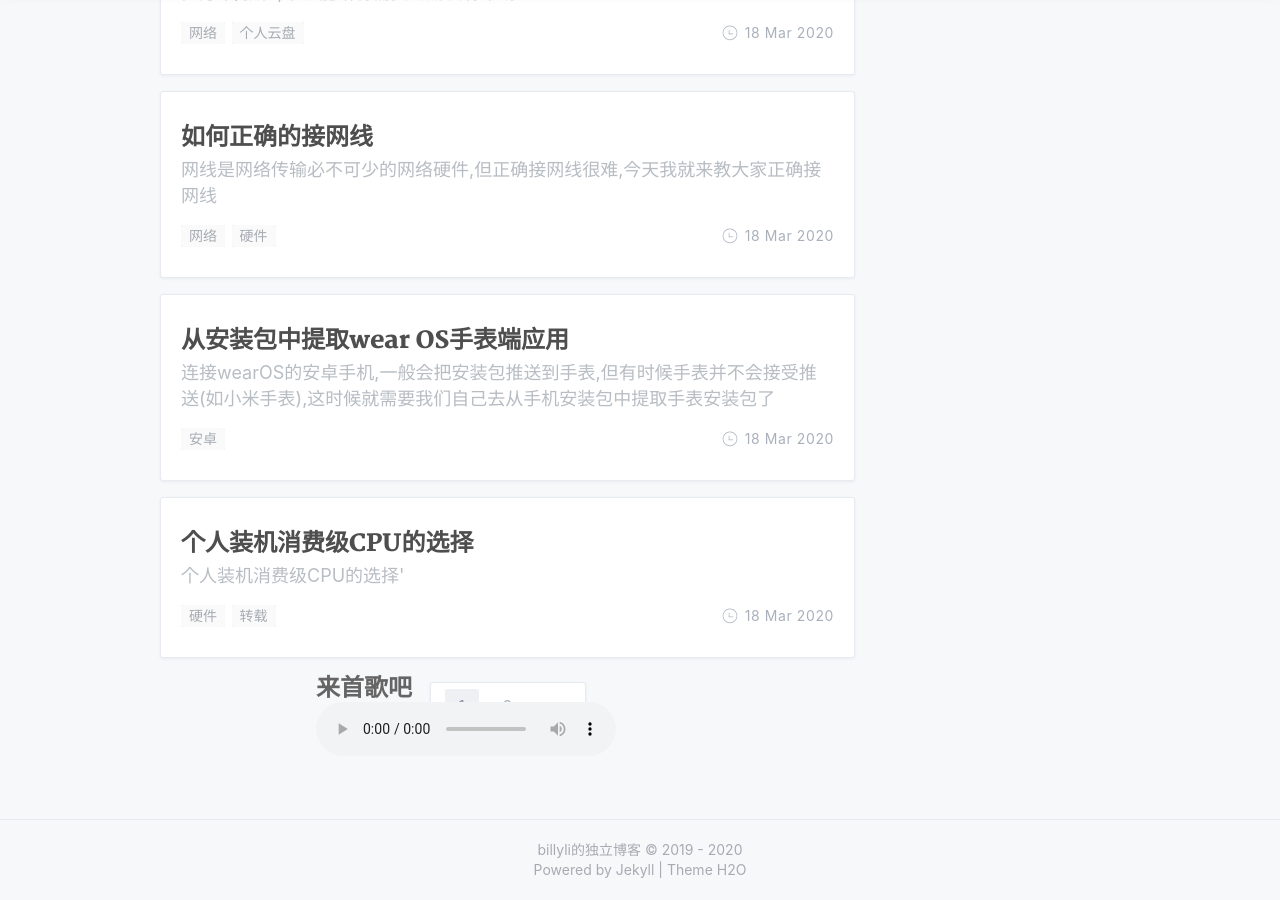
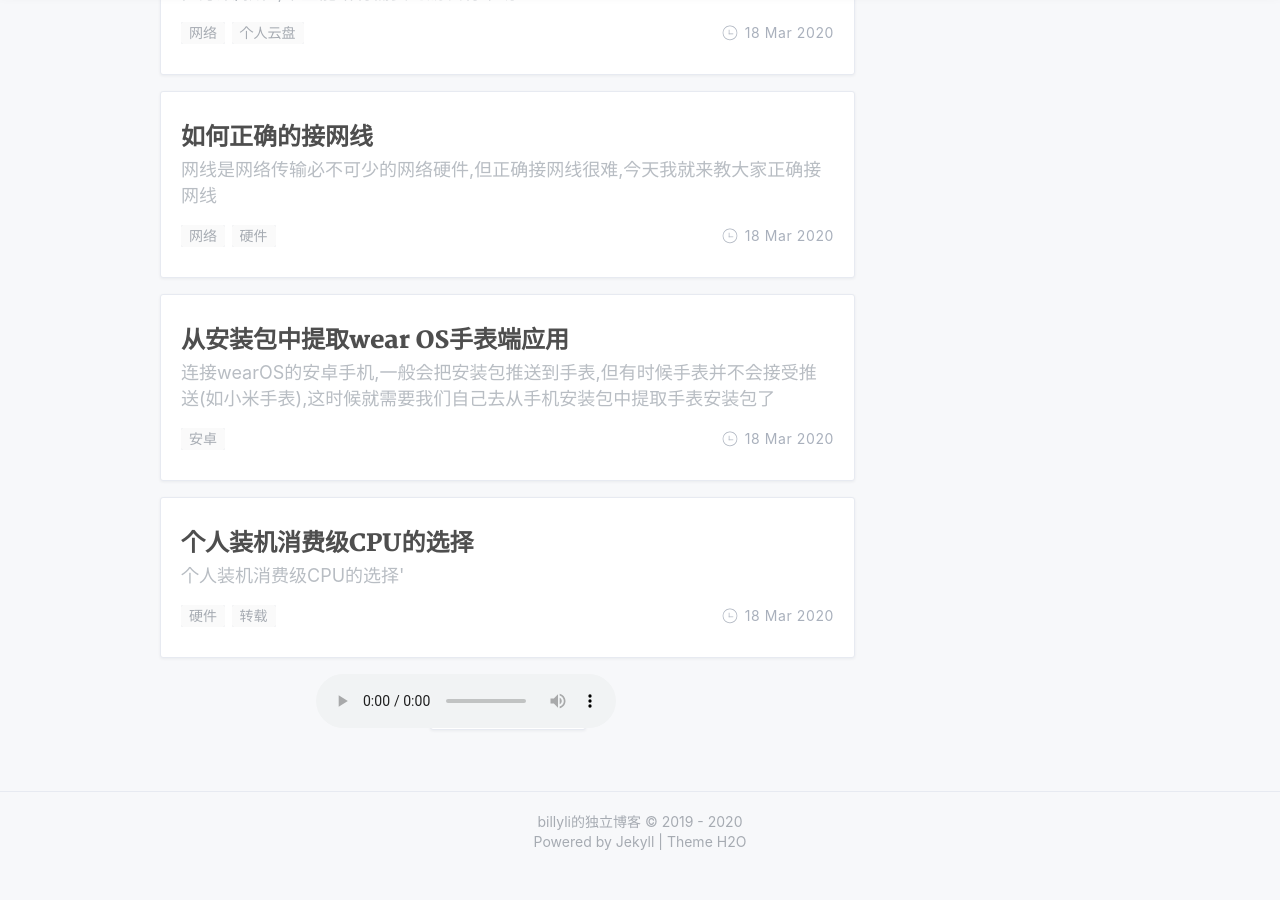
Before and after one commit to billylicn/billylicn.github.io, a Jekyll site: the page built from index.html, in a window 1280 px wide and 900 px high, scrolled down 992 px. Built offline with Jekyll 4.4.1, drawn with Linux system fonts in a browser that asks for light colours; nearby versions of some CDN libraries; the list of posts is cut into pages by our own code; a style sheet for code colours, icons or effects is not loaded; after the commit the page ends 1864 px from its top, so only the background shows below that.

Commit message:
Update index.html

```diff
--- a/index.html
+++ b/index.html
@@ -71,7 +71,7 @@ description:
         {% if paginator.total_pages > 1 %}
             {% include pageNav.html %}
         {% endif %}
-        <h2>来首歌吧</h2>
+
         <audio controls="controls">
             <source src="1.mp3" type="audio/mp3" />
             Your browser does not support this audio format.
```
